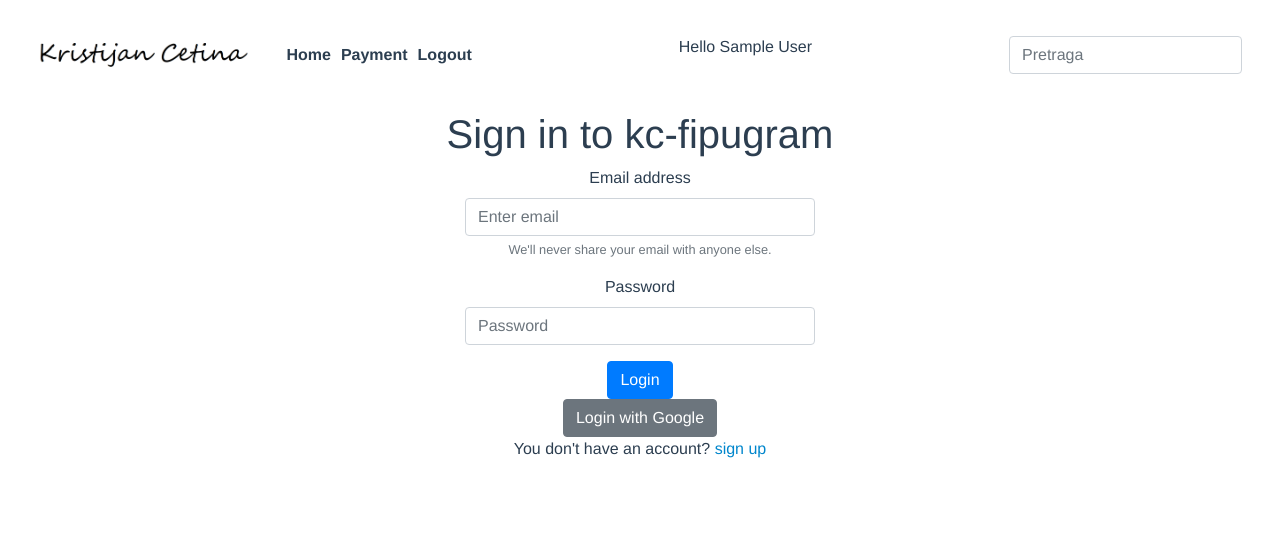
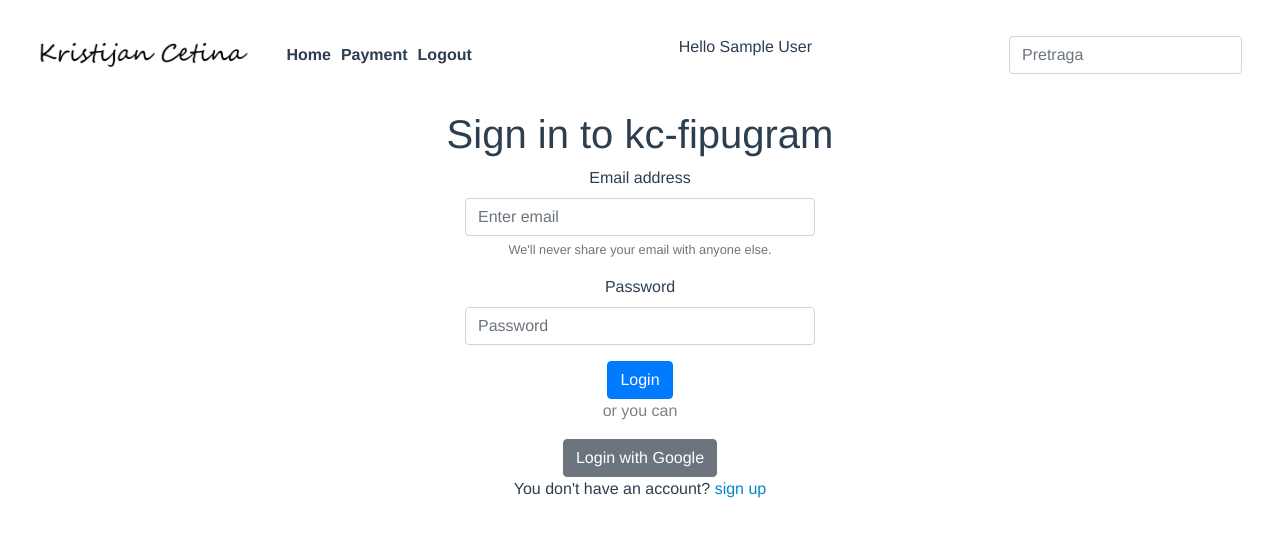
Before and after one commit to KristijanCetina/fipugram, a Vue app: page /login in a window 1280 px wide. Shown: the top 536 px of the page. Built offline with nearby package versions, Linux system fonts and the light colour scheme; no server answers; sample sign-in values are in the browser's storage.

Commit message:
store token to store

```diff
--- a/src/views/Login.vue
+++ b/src/views/Login.vue
@@ -35,13 +35,13 @@
 							Login
 						</button>
 						<div>
+							<p style="color:gray;">or you can</p>
 							<button
 								type="button"
 								@click="loginWithGoogle()"
 								class="btn btn-secondary">
 								Login with Google
 							</button>
-
 						</div>
 						<p class="forgot-password">
 							You don't have an account?
@@ -86,6 +86,7 @@ export default {
 				.signInWithPopup(provider)
 				.then((result) => {
 					this.$router.replace({ name: "Home" });
+					store.token = result.credential.accessToken;
 				})
 				.catch(function (error) {
 					// Handle Errors here.
```
